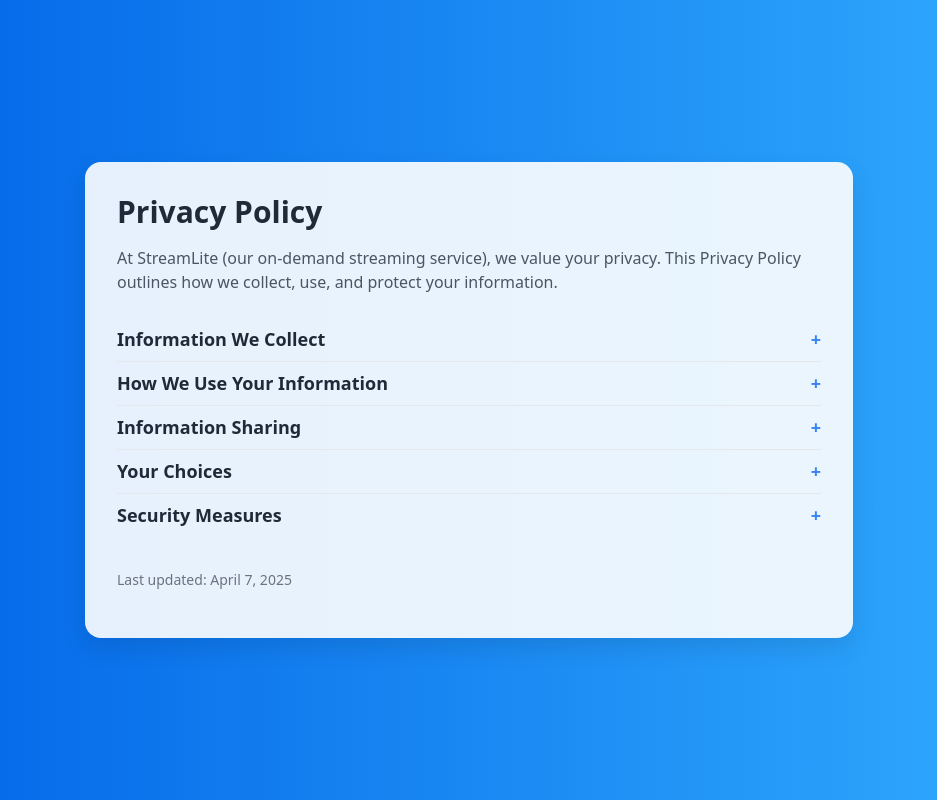
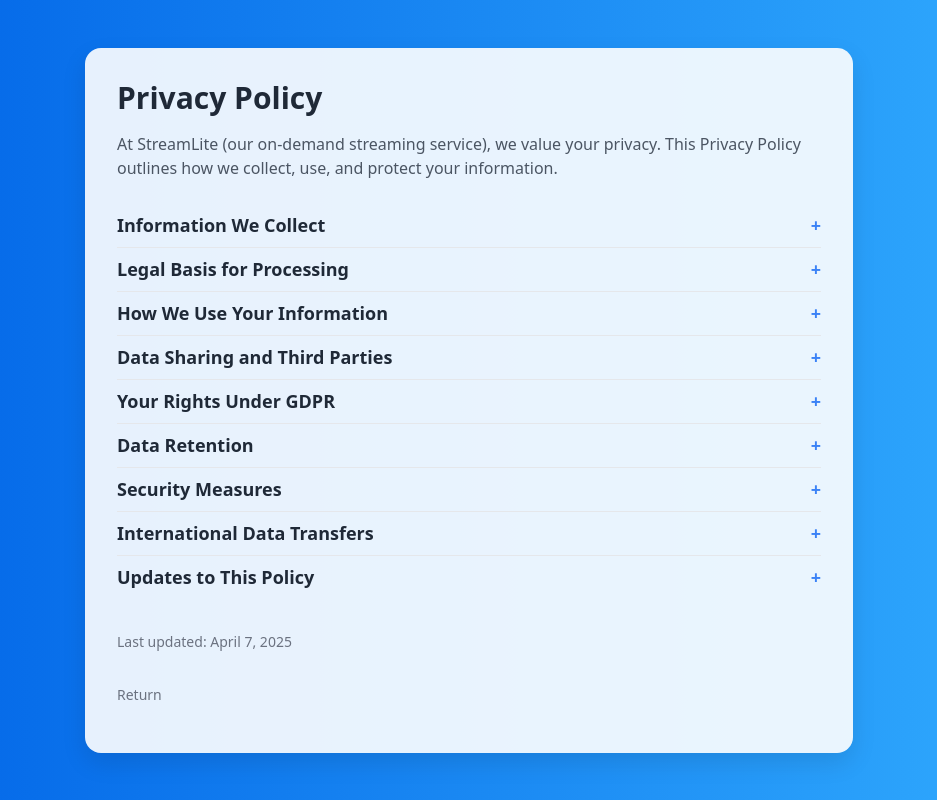
Before and after one commit to aaronwshaw/Intex1_15, a React (Vite) app in the folder frontend/: page /privacy in a window 1280 px wide. Shown: the whole page, without its empty margins (171-1108 px from the left). Built offline with nearby package versions, Linux system fonts and the light colour scheme; a web font is replaced by a local one.

Commit message:
linked privacy

```diff
--- a/frontend/src/pages/HomePage.tsx
+++ b/frontend/src/pages/HomePage.tsx
@@ -6,9 +6,11 @@ import Logout from '../components/Logout';
 import MovieList from '../components/MovieList';
 import { useState } from 'react';
 import GenreFilter from '../components/GenreFilter';
+import { useNavigate } from 'react-router-dom';
 
 function HomePage() {
   const [selectedGenres, setSelectedGenres] = useState<string[]>([])
+  const navigate = useNavigate();
 
   return (
     <AuthorizeView>
@@ -16,6 +18,7 @@ function HomePage() {
         <Logout>
           Logout <AuthorizedUser value="email" />
         </Logout>
+        <p onClick={()=> navigate('/privacy')}>Privacy Policy</p>
       </span>
       <WelcomeBand />
       <GenreFilter
--- a/frontend/src/pages/PrivacyTest.tsx
+++ b/frontend/src/pages/PrivacyTest.tsx
@@ -1,5 +1,6 @@
 import { useState } from 'react';
 import './streamlite-styles.css'; // Import the CSS file
+import { useNavigate } from 'react-router-dom';
 
 export default function PrivacyPolicy() {
   const [openSection, setOpenSection] = useState(null);
@@ -7,29 +8,56 @@ export default function PrivacyPolicy() {
   const toggleSection = (index) => {
     setOpenSection(openSection === index ? null : index);
   };
+  const navigate = useNavigate();
 
   const sections = [
     {
       title: "Information We Collect",
-      content: "We collect personal information such as your name, email address, and viewing preferences to provide and improve our services. We may also collect device information and usage statistics."
+      content:
+        "We collect only the personal data necessary to provide our services, including your name, email address, and viewing preferences. We also collect device information and usage data to improve service performance and user experience.",
+    },
+    {
+      title: "Legal Basis for Processing",
+      content:
+        "We process your personal data based on your consent, the necessity of fulfilling a contract (e.g., providing streaming access), or our legitimate interest in improving and securing our service.",
     },
     {
       title: "How We Use Your Information",
-      content: "Your information helps us personalize your experience, process payments, communicate with you about your account, and recommend content you might enjoy."
+      content:
+        "Your data helps us personalize your experience, provide customer support, process transactions, and deliver content recommendations. We may also use aggregated data for analytics and performance improvements.",
     },
     {
-      title: "Information Sharing",
-      content: "We do not sell your personal information. We may share information with service providers who help us operate our platform, or when required by law."
+      title: "Data Sharing and Third Parties",
+      content:
+        "We do not sell your personal data. We may share it with trusted service providers (e.g., payment processors, analytics platforms) who are contractually bound to protect your data. We may also disclose data when required by law.",
     },
     {
-      title: "Your Choices",
-      content: "You can update your account information, communication preferences, and privacy settings at any time through your account dashboard."
+      title: "Your Rights Under GDPR",
+      content:
+        "You have the right to access, correct, delete, or restrict the use of your personal data. You may also object to processing and request data portability. Contact us at privacy@streamlite.com to exercise these rights.",
+    },
+    {
+      title: "Data Retention",
+      content:
+        "We retain your personal data only as long as necessary to fulfill the purposes for which it was collected, or as required by applicable laws.",
     },
     {
       title: "Security Measures",
-      content: "We implement appropriate technical and organizational measures to protect your personal information against unauthorized access or disclosure."
-    }
+      content:
+        "We implement technical and organizational measures such as encryption, access controls, and secure hosting environments to protect your data from unauthorized access or disclosure.",
+    },
+    {
+      title: "International Data Transfers",
+      content:
+        "If your data is transferred outside the European Economic Area (EEA), we ensure it is protected through standard contractual clauses or other approved mechanisms.",
+    },
+    {
+      title: "Updates to This Policy",
+      content:
+        "We may occasionally update this Privacy Policy to reflect changes in our practices or legal requirements. We will notify you of significant changes via email or in-app notifications.",
+    },
   ];
+
 
   return (
     <div className="streamlite-page">
@@ -62,6 +90,7 @@ export default function PrivacyPolicy() {
         </div>
 
         <p className="streamlite-footer">Last updated: April 7, 2025</p>
+        <p onClick={()=> navigate('/home')} className="streamlite-footer">Return</p>
       </div>
     </div>
   );
```
